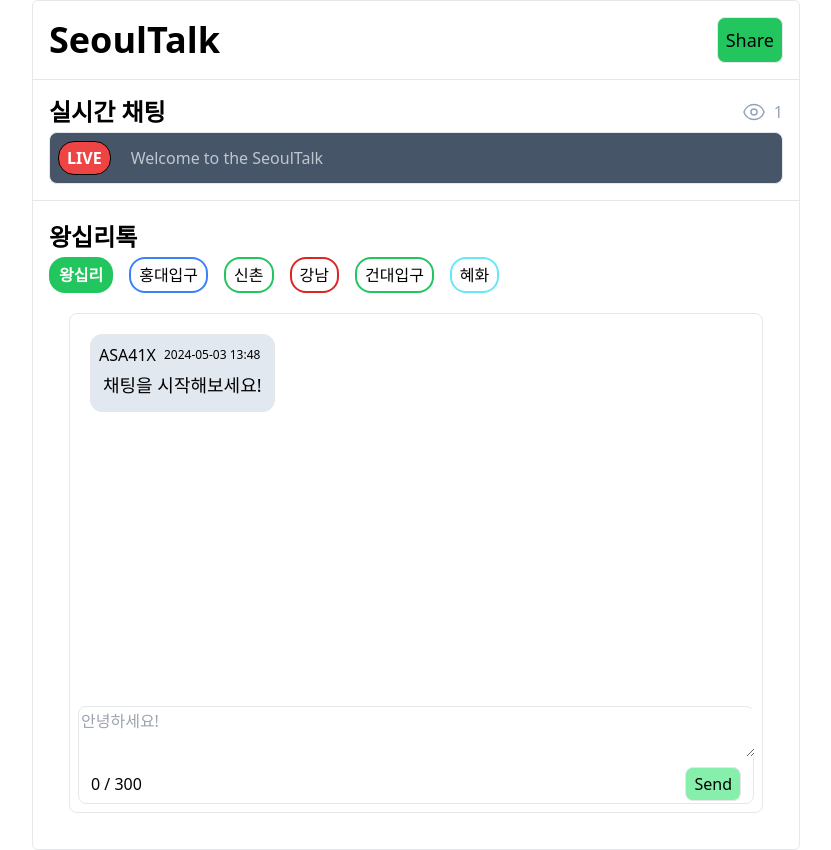
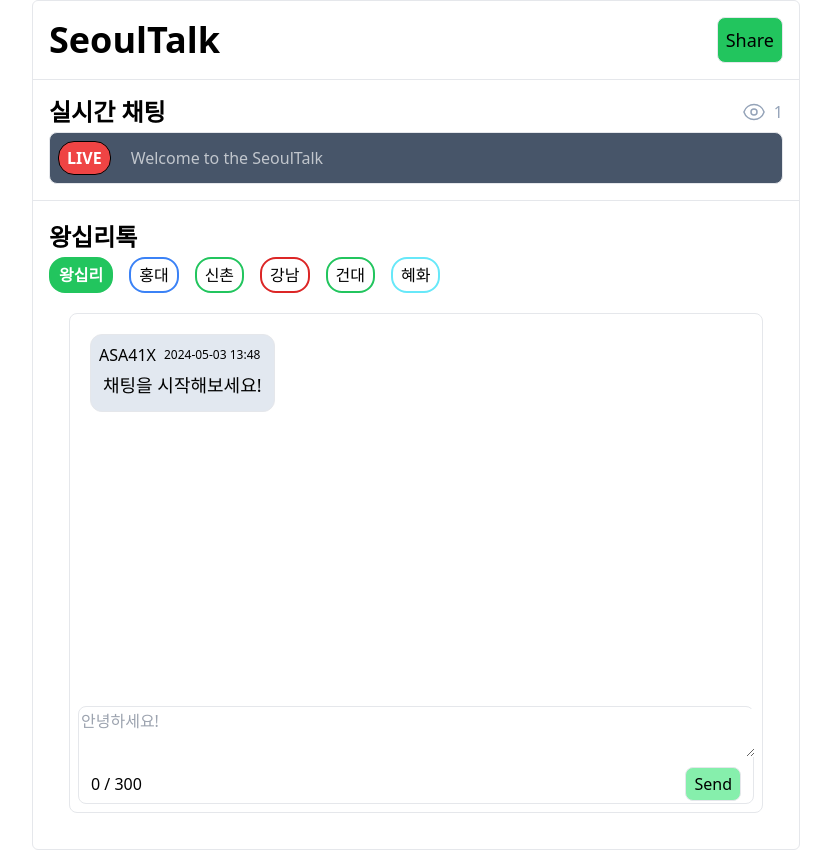
Before and after one commit to dnjdsxor21/local-talk, a FastAPI app: page / in a window 1280 px wide. Shown: the whole page, without its empty margins (224-1055 px from the left). Run offline with FastAPI, Linux system fonts and the light colour scheme; data that the repository does not hold is empty; parts of the project's set-up code (start-up, migrations or seed data) failed here and were passed over.

Commit message:
fix resetInput

```diff
--- a/static/js/custom.js
+++ b/static/js/custom.js
@@ -172,7 +172,7 @@ async function fetchData(q, resetFlag=true) {
 
 function generateUUID() {
     var uuid = '';
-    var characters = 'ABCDEFGHIJKLMNOPQRSTUVWXYZ0123456789';
+    var characters = '1234567ABCDEFGHKLMNOPRSTUVXYZ0123456789';
     for (var i = 0; i < 8; i++) {
         uuid += characters.charAt(Math.floor(Math.random() * characters.length));
     }
--- a/templates/index.html
+++ b/templates/index.html
@@ -68,7 +68,7 @@
                     </button>
                     <button name="Hongdae" type="button"
                         class="subway subway-blue  text-md border-2 rounded-2xl py-1 px-2 text-center">
-                        홍대입구
+                        홍대
                     </button>
                     <button    name="Sinchon" type="button"
                         class="subway subway-green  text-md border-2 rounded-2xl py-1 px-2 text-center">
@@ -80,7 +80,7 @@
                     </button>
                     <button name="Kundae" type="button"
                         class="subway subway-green text-md border-2 border-green-500 rounded-2xl py-1 px-2 text-center">
-                        건대입구
+                        건대
                     </button>
                     <button name="Hyehwa" type="button"
                         class="subway subway-cyan  text-md border-2 rounded-2xl py-1 px-2 text-center">
```
Also changed, not shown: 1 other file.
